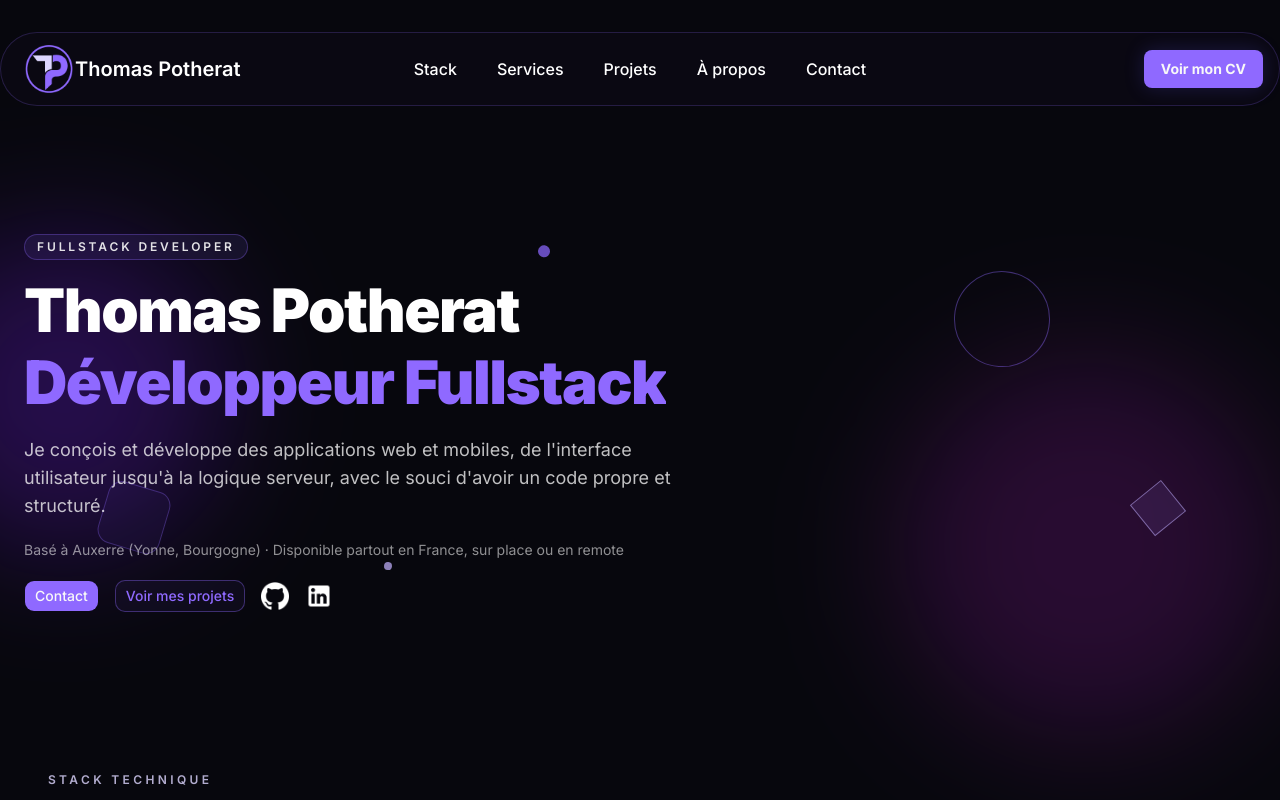
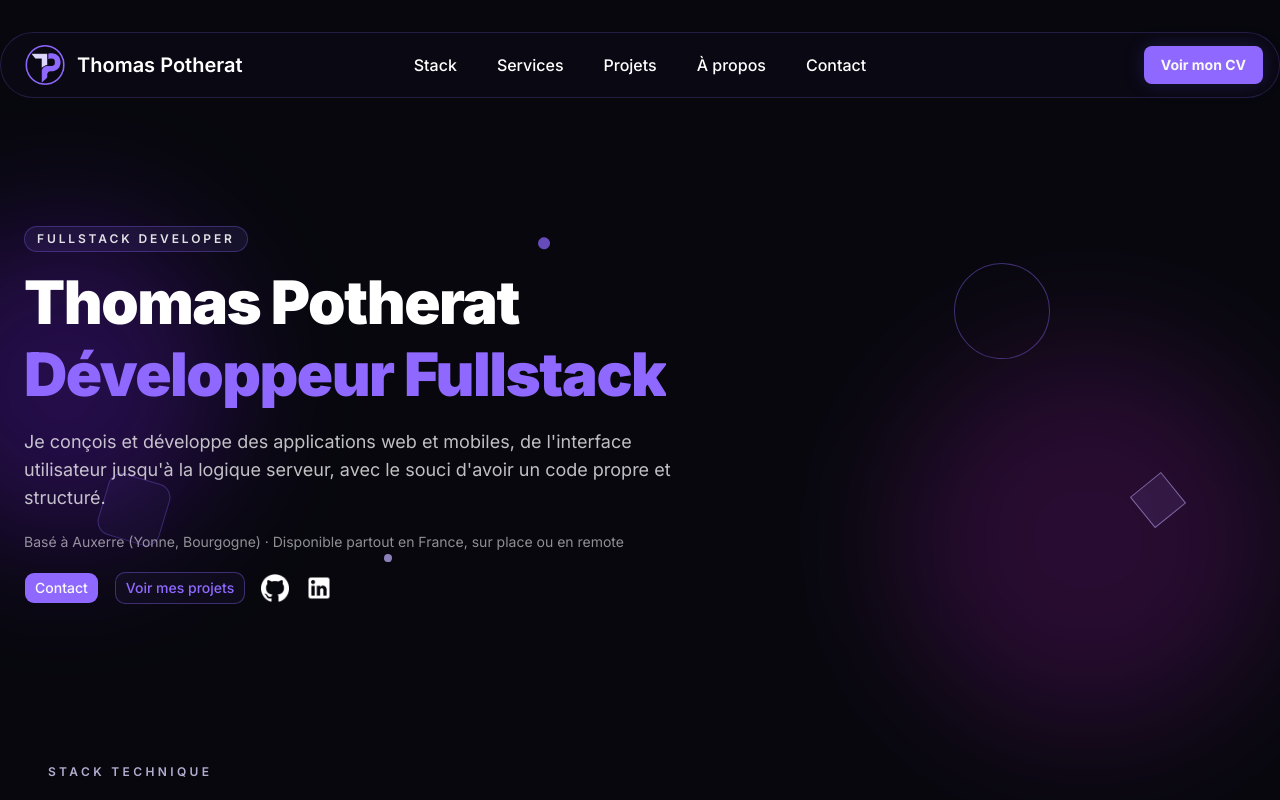
Before and after one commit to ThomasPtht/portfolio-v2, a Next.js app: page / in a window 1280 px wide. Shown: the top 800 px of the page. Built offline with nearby package versions, Linux system fonts and the light colour scheme.

Commit message:
resized logo

```diff
--- a/components/ui/resizable-navbar.tsx
+++ b/components/ui/resizable-navbar.tsx
@@ -235,14 +235,14 @@ export const NavbarLogo = () => {
   return (
     <Link
       href="/"
-      className="relative z-20 mr-4 flex items-center space-x-0.5 px-2 py-1 text-sm font-normal text-white"
+      className="relative z-20 mr-4 flex items-center gap-3 px-2 py-1 text-sm font-normal text-white"
     >
       <Image
         src="/logo-tp.png"
         alt="Logo Thomas Potherat"
         width={72}
         height={72}
-        className="h-10 w-10 shrink-0 lg:h-12 lg:w-12"
+        className="h-8 w-8 shrink-0 lg:h-10 lg:w-10"
       />
       <span className="text-xl font-semibold text-white">Thomas Potherat</span>
     </Link>
```
